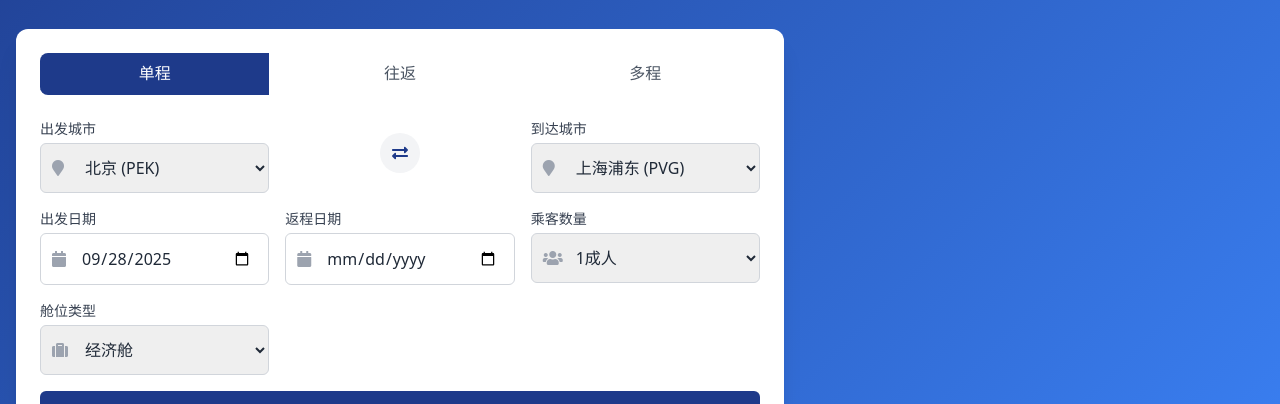
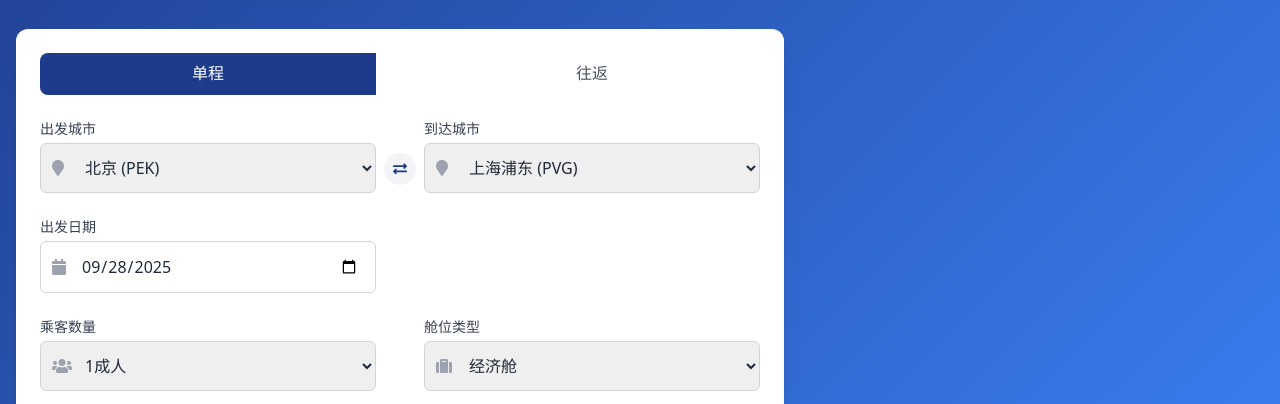
Before and after one commit to SEUAirline/SEUAirline.github.io, a website: page pages/user/homepage.html in a window 1280 px wide. Shown: the part 375-779 px from the top of the page. Drawn offline with nearby package versions, Linux system fonts and the light colour scheme.

Commit message:
修改了首页样式

```diff
--- a/pages/user/homepage.html
+++ b/pages/user/homepage.html
@@ -137,7 +137,7 @@
 
           <!-- 搜索表单卡片 -->
           <div class="bg-white rounded-xl shadow-xl p-6 text-gray-800">
-            <div class="flex flex-wrap gap-4 mb-6">
+            <div class="flex flex-wrap gap-12 mb-6">
               <button
                 id="one-way-btn"
                 class="flex-1 bg-primary text-white py-2 rounded-l-lg border-b-2 border-primary">
@@ -145,26 +145,23 @@
               </button>
               <button
                 id="round-trip-btn"
-                class="flex-1 text-gray-600 py-2 border-b-2 border-transparent hover:border-gray-200">
+                class="flex-1 text-gray-600 py-2 rounded-r-lg border-b-2 border-transparent hover:border-gray-200">
                 往返
-              </button>
-              <button
-                id="multi-city-btn"
-                class="flex-1 text-gray-600 py-2 rounded-r-lg border-b-2 border-transparent hover:border-gray-200">
-                多程
               </button>
             </div>
 
-            <form id="flight-search-form" class="space-y-4">
-              <div class="grid grid-cols-1 md:grid-cols-3 gap-4">
-                <div>
+            <form id="flight-search-form" class="space-y-6">
+              <!-- 城市选择部分 - 使用flex布局确保在同一行 -->
+              <div class="flex flex-col md:flex-row gap-2">
+                <!-- 出发城市 -->
+                <div class="flex-1 max-w-md">
                   <label class="block text-sm font-medium text-gray-700 mb-1"
                     >出发城市</label
                   >
                   <div class="relative">
                     <i
                       class="fas fa-map-marker absolute left-3 top-1/2 transform -translate-y-1/2 text-gray-400"></i>
-                    <select id="departure" class="input-field pl-10">
+                    <select id="departure" class="input-field pl-10 w-full">
                       <option value="PEK">北京 (PEK)</option>
                       <option value="PVG">上海浦东 (PVG)</option>
                       <option value="CAN">广州 (CAN)</option>
@@ -174,23 +171,25 @@
                   </div>
                 </div>
 
-                <div class="flex items-end">
+                <!-- 交换按钮 - 位于底部，离底部距离2 -->
+                <div class="mt-auto mb-2">
                   <button
                     type="button"
                     id="swap-cities"
-                    class="w-10 h-10 bg-gray-100 rounded-full flex items-center justify-center mx-auto mb-5">
-                    <i class="fas fa-exchange-alt text-primary"></i>
+                    class="w-8 h-8 bg-gray-100 rounded-full flex items-center justify-center">
+                    <i class="fas fa-exchange-alt text-primary text-sm"></i>
                   </button>
                 </div>
 
-                <div>
+                <!-- 到达城市 -->
+                <div class="flex-1 max-w-md">
                   <label class="block text-sm font-medium text-gray-700 mb-1"
                     >到达城市</label
                   >
                   <div class="relative">
                     <i
                       class="fas fa-map-marker absolute left-3 top-1/2 transform -translate-y-1/2 text-gray-400"></i>
-                    <select id="arrival" class="input-field pl-10">
+                    <select id="arrival" class="input-field pl-10 w-full">
                       <option value="PVG">上海浦东 (PVG)</option>
                       <option value="PEK">北京 (PEK)</option>
                       <option value="CAN">广州 (CAN)</option>
@@ -201,7 +200,8 @@
                 </div>
               </div>
 
-              <div class="grid grid-cols-1 md:grid-cols-3 gap-4">
+              <!-- 日期部分 - 一行两个输入框，限制最大宽度，间距等于城市选择部分的实际间距 -->
+              <div class="grid grid-cols-1 md:grid-cols-2 gap-12">
                 <div>
                   <label class="block text-sm font-medium text-gray-700 mb-1"
                     >出发日期</label
@@ -219,7 +219,7 @@
                 </div>
 
                 <!-- 返程日期（默认隐藏） -->
-                <div id="return-date-container" class="hidden md:block">
+                <div id="return-date-container" class="hidden md:hidden">
                   <label class="block text-sm font-medium text-gray-700 mb-1"
                     >返程日期</label
                   >
@@ -234,7 +234,10 @@
                       max="" />
                   </div>
                 </div>
+              </div>
 
+              <!-- 乘客数量和舱位类型 - 单独一行，限制最大宽度，间距等于城市选择部分的实际间距 -->
+              <div class="grid grid-cols-1 md:grid-cols-2 gap-12">
                 <div>
                   <label class="block text-sm font-medium text-gray-700 mb-1"
                     >乘客数量</label
@@ -802,7 +805,6 @@
       function initTripTypeButtons() {
         const oneWayBtn = document.getElementById("one-way-btn");
         const roundTripBtn = document.getElementById("round-trip-btn");
-        const multiCityBtn = document.getElementById("multi-city-btn");
         const returnDateContainer = document.getElementById(
           "return-date-container"
         );
@@ -811,12 +813,14 @@
         // 设置按钮点击事件
         oneWayBtn.addEventListener("click", () => {
           setActiveButton(oneWayBtn);
-          returnDateContainer.classList.add("hidden");
+          // 添加hidden和md:hidden确保在所有屏幕尺寸下都能隐藏
+          returnDateContainer.classList.add("hidden", "md:hidden");
         });
 
         roundTripBtn.addEventListener("click", () => {
           setActiveButton(roundTripBtn);
-          returnDateContainer.classList.remove("hidden");
+          // 移除两个hidden类以显示返程日期容器
+          returnDateContainer.classList.remove("hidden", "md:hidden");
 
           // 设置返程日期的最小日期为出发日期
           const departureDateValue =
@@ -828,12 +832,6 @@
               returnDate.value = departureDateValue;
             }
           }
-        });
-
-        multiCityBtn.addEventListener("click", () => {
-          setActiveButton(multiCityBtn);
-          returnDateContainer.classList.add("hidden");
-          alert("多程功能即将上线，敬请期待！");
         });
 
         // 当出发日期改变时，更新返程日期的最小限制
@@ -856,7 +854,6 @@
         const buttons = [
           document.getElementById("one-way-btn"),
           document.getElementById("round-trip-btn"),
-          document.getElementById("multi-city-btn"),
         ];
 
         buttons.forEach((btn) => {
```
